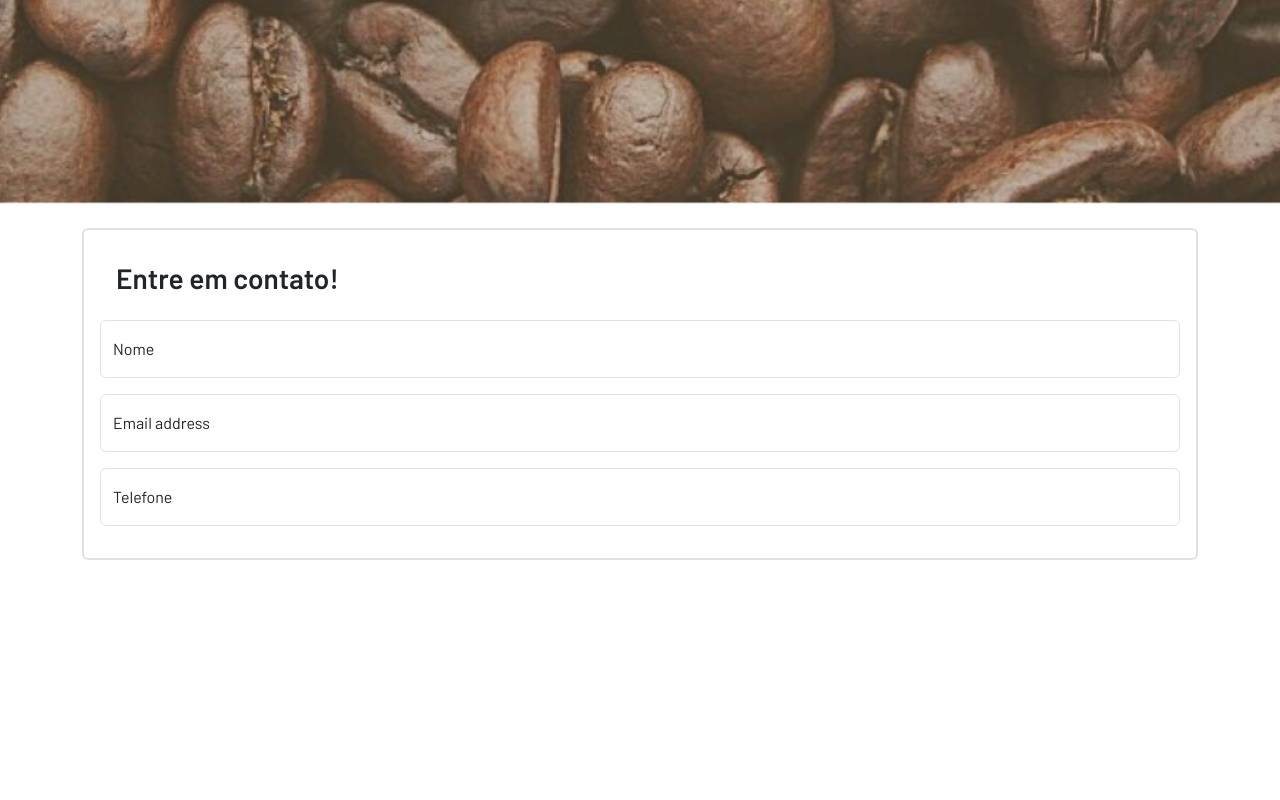
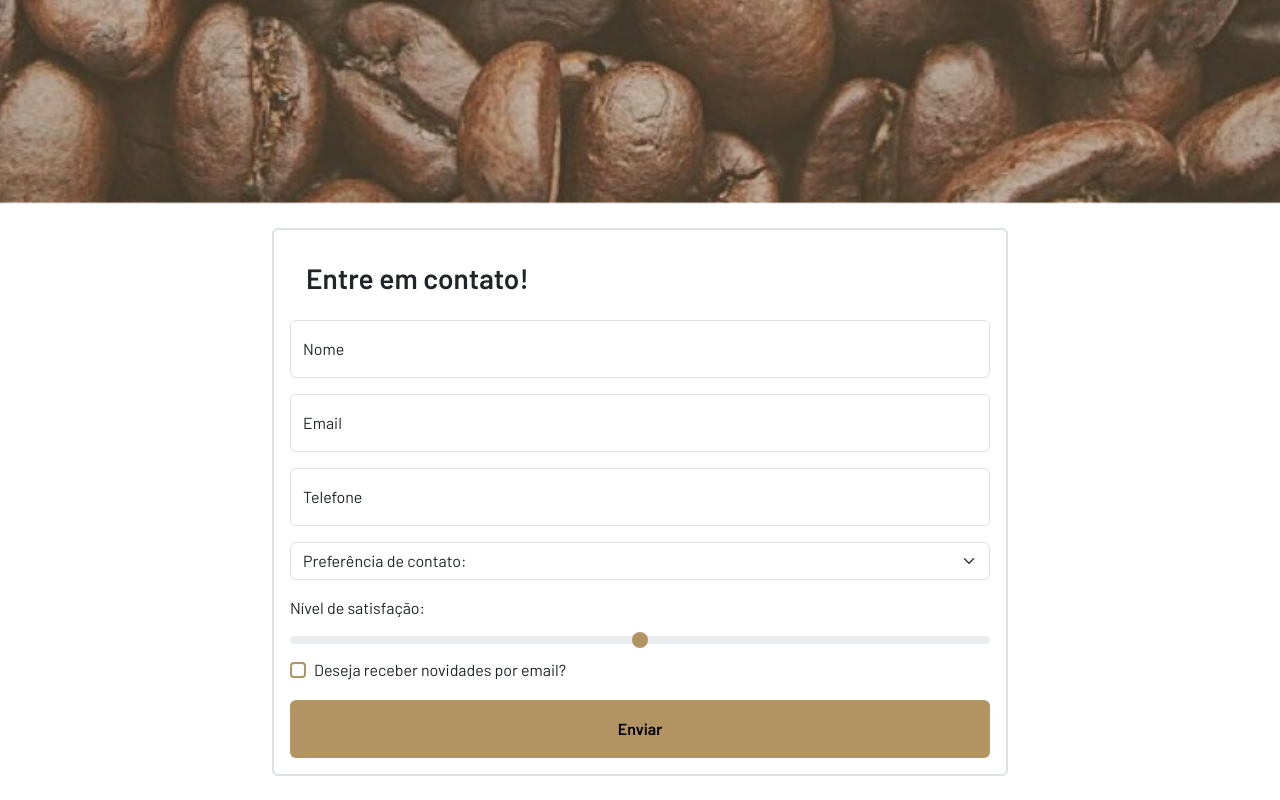
Before and after one commit to Web-D-on/Desenvolvimento-de-websites, a plain HTML site: page Serenatto/index.html in a window 1280 px wide. Shown: the part 3638-4438 px from the top of the page. Before the commit the page ends 4222 px from the top, so only its background shows below. Drawn offline with nearby package versions, Linux system fonts and the light colour scheme.

Commit message:
Atualizando o formulário de contato com novos campos e melhorando a estrutura do layout

```diff
--- a/Serenatto/estilos.css
+++ b/Serenatto/estilos.css
@@ -51,3 +51,6 @@ input[type="checkbox"]:focus {
 .botao-padrao:hover {
   background-color: var(--marrom-escuro);
 }
+.input-range::-webkit-slider-thumb, footer {
+  background-color: var(--marrom-claro);
+}
--- a/Serenatto/index.html
+++ b/Serenatto/index.html
@@ -184,6 +184,8 @@
     </section>
 
     <section class="py-4 container">
+      <div class="row">
+        <div class="col-10 col-xl-8 mx-auto">
           <div class="border border-2 rounded p-3">
             <h3 class="fw-bold p-3">Entre em contato!</h3>
             <form id="contato">
@@ -193,15 +195,32 @@
               </div>
               <div class="form-floating mb-3">
                 <input type="email" class="form-control" id="floatingEmail" placeholder="name@example.com">
-            <label for="floatingEmail">Email address</label>
+                <label for="floatingEmail">Email</label>
               </div>
               <div class="form-floating mb-3">
                 <input type="number" class="form-control" id="floatingTelefone" placeholder="Telefone">
                 <label for="floatingTelefone">Telefone</label>
               </div>
-
+              <select class="form-select mb-3" aria-label="Default select example">
+                <option selected>Preferência de contato:</option>
+                <option value="1">WhatsApp</option>
+                <option value="2">Email</option>
+                <option value="3">Ligação</option>
+              </select>
+              <label for="nivel-satisfacao" class="form-label">Nível de satisfação:</label>
+              <input type="range" class="form-range input-range" id="nivel-satisfacao">
+              <div class="form-check">
+                <input class="form-check-input" type="checkbox" value="" id="flexCheckDefault">
+                <label class="form-check-label" for="flexCheckDefault">
+                  Deseja receber novidades por email?
+                </label>
+              </div>
+              <button type="button" class="btn botao-padrao w-100 fw-bold mt-3 py-3">Enviar</button>
             </form>
           </div>
+        </div>
+      </div>
+
     </section>
 
 
```
Lines whose indentation alone changed are shown as unchanged.
